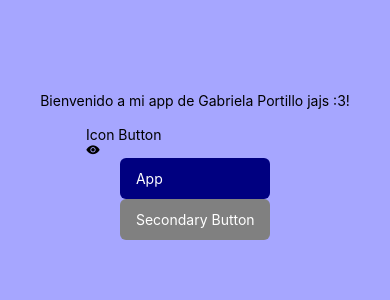
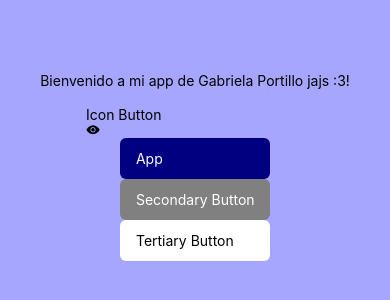
Before and after one commit to gaby001345-stack/Proyectopr-cticaclase012, a React Native app in the folder MiAppMovil/: screen / in a window 390 px wide. Shown: the part 256-556 px from the top of the page. Built offline with nearby package versions, Linux system fonts and the light colour scheme.

Commit message:
Personalización de botones e icono

```diff
--- a/MiAppMovil/App.tsx
+++ b/MiAppMovil/App.tsx
@@ -19,14 +19,21 @@ export default function App() {
         console.log("Press desde boton App");
         }
       }
-      variant={"primary"}
+      variant="primary"
         />
         <CustomButton
       title={"Secondary Button"}
       onPress={()=>{
         console.log("Press desde boton Secundario");
       }}
-      variant={"secondary"}
+      variant="secondary"
+        />
+        <CustomButton
+      title={"Tertiary Button"}
+      onPress={()=>{
+        console.log("Press desde boton Terciario");
+      }}
+      variant="tertiary"
         />
     </View>
   );
--- a/MiAppMovil/src/src/components/CustomButton.tsx
+++ b/MiAppMovil/src/src/components/CustomButton.tsx
@@ -17,12 +17,12 @@ const getstyles = (variant:  "primary" | "secondary" | "tertiary") => StyleSheet
         borderRadius: 6,
         //operador ternario
         backgroundColor: variant === "primary" ? 'navy' :
-                         variant === "secondary" ? 'gray' : 'green',
+                         variant === "secondary" ? 'gray' : "#fff",
         padding: 12,
         width: 150,
 
     },
    buttonText:{
-    color: '#fff'
+    color: variant === "tertiary" ? "#000" : "#fff"
    }
 })
```
